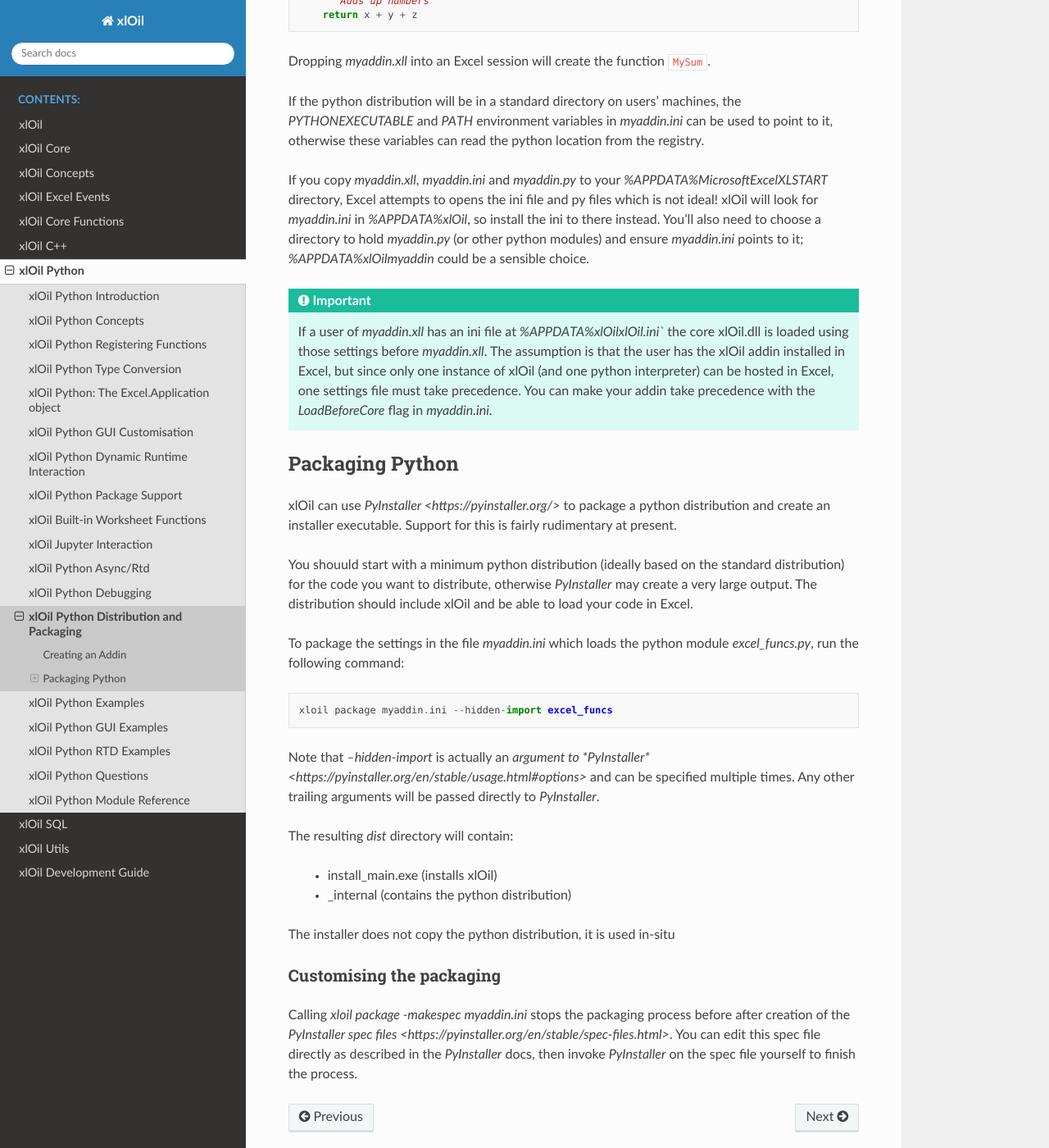
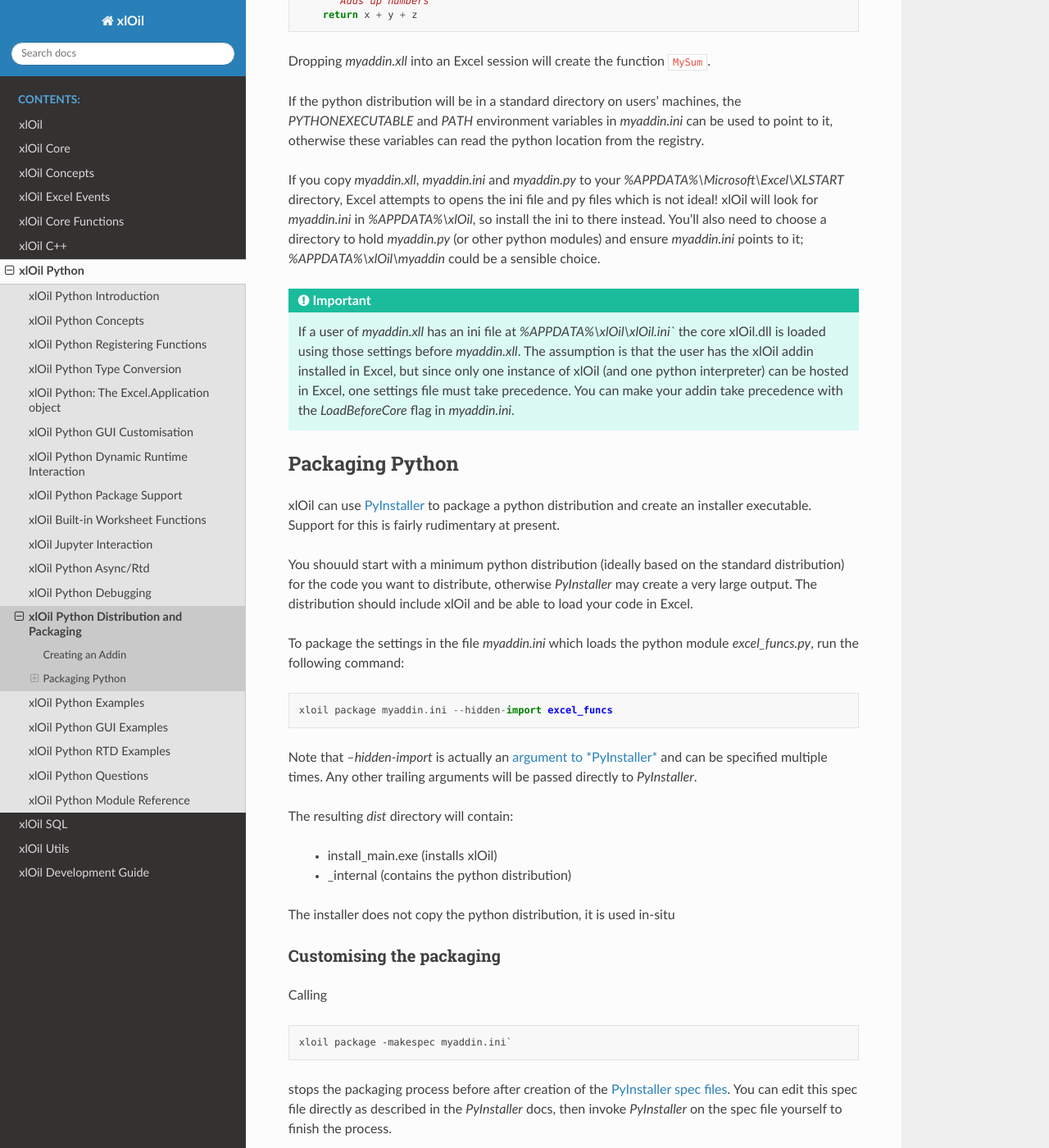
Before and after one commit to cunnane/xloil, a Sphinx documentation site: the page built from docs/source/xlOil_Python/DistributingAddins.rst, in a window 1280 px wide and 1400 px high, scrolled down 737 px. Shown: the whole window at 82% size. Built offline with Sphinx 7.4.7 and the Read the Docs theme 2.0.0, drawn with Linux system fonts in a browser that asks for light colours.

Commit message:
Update DistributingAddins.rst

```diff
--- a/docs/source/xlOil_Python/DistributingAddins.rst
+++ b/docs/source/xlOil_Python/DistributingAddins.rst
@@ -42,14 +42,14 @@ the `PYTHONEXECUTABLE` and `PATH` environment variables in `myaddin.ini` can
 be used to point to it, otherwise these variables can read the python location
 from the registry.
 
-If you copy `myaddin.xll`, `myaddin.ini` and `myaddin.py` to your `%APPDATA%\Microsoft\Excel\XLSTART`
+If you copy `myaddin.xll`, `myaddin.ini` and `myaddin.py` to your `%APPDATA%\\Microsoft\\Excel\\XLSTART`
 directory, Excel attempts to opens the ini file and py files which is not ideal! xlOil will
-look for `myaddin.ini` in `%APPDATA%\xlOil`, so install the ini to there instead. You'll also need
+look for `myaddin.ini` in `%APPDATA%\\xlOil`, so install the ini to there instead. You'll also need
 to choose a directory to hold `myaddin.py` (or other python modules) and ensure `myaddin.ini` points to
-it; `%APPDATA%\xlOil\myaddin` could be a sensible choice.
+it; `%APPDATA%\\xlOil\\myaddin` could be a sensible choice.
 
 .. important::
-    If a user of `myaddin.xll` has an ini file at `%APPDATA%\xlOil\xlOil.ini``
+    If a user of `myaddin.xll` has an ini file at `%APPDATA%\\xlOil\\xlOil.ini``
     the core xlOil.dll is loaded using those settings before `myaddin.xll`.
     The assumption is that the user has the xlOil addin installed in Excel, but
     since only one instance of xlOil (and one python interpreter) can be hosted in
@@ -60,7 +60,7 @@ it; `%APPDATA%\xlOil\myaddin` could be a sensible choice.
 Packaging Python
 ================
 
-xlOil can use `PyInstaller <https://pyinstaller.org/>` to package a python distribution and
+xlOil can use `PyInstaller <https://pyinstaller.org/>`_ to package a python distribution and
 create an installer executable.  Support for this is fairly rudimentary at present.
 
 You shouuld start with a minimum python distribution (ideally based on the standard distribution)
@@ -74,7 +74,7 @@ run the following command:
 
     xloil package myaddin.ini --hidden-import excel_funcs
 
-Note that *--hidden-import* is actually an `argument to *PyInstaller* <https://pyinstaller.org/en/stable/usage.html#options>`
+Note that *--hidden-import* is actually an `argument to *PyInstaller* <https://pyinstaller.org/en/stable/usage.html#options>`_
 and can be specified multiple times.  Any other trailing arguments will be passed directly to *PyInstaller*.
 
 The resulting *dist* directory will contain:
@@ -88,7 +88,13 @@ The installer does not copy the python distribution, it is used in-situ
 Customising the packaging
 -------------------------
 
-Calling `xloil package -makespec myaddin.ini` stops the packaging process before after creation
-of the `PyInstaller spec files <https://pyinstaller.org/en/stable/spec-files.html>`.  You can edit this
+Calling
+
+::
+
+    xloil package -makespec myaddin.ini`
+
+stops the packaging process before after creation of the
+`PyInstaller spec files <https://pyinstaller.org/en/stable/spec-files.html>`_.  You can edit this
 spec file directly as described in the *PyInstaller* docs, then invoke *PyInstaller* on the spec file
 yourself to finish the process.
```
